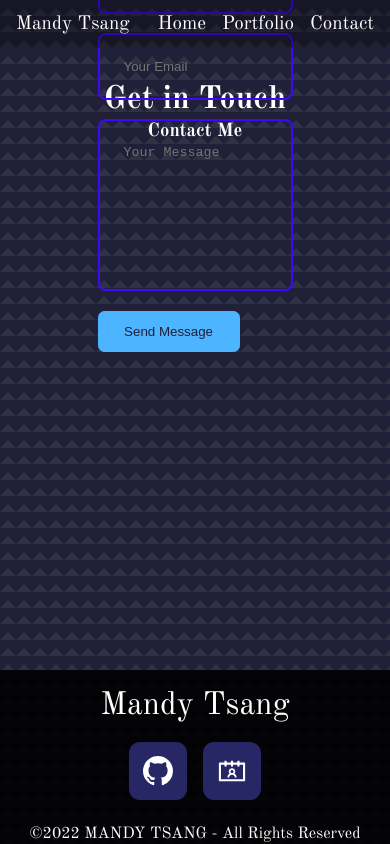
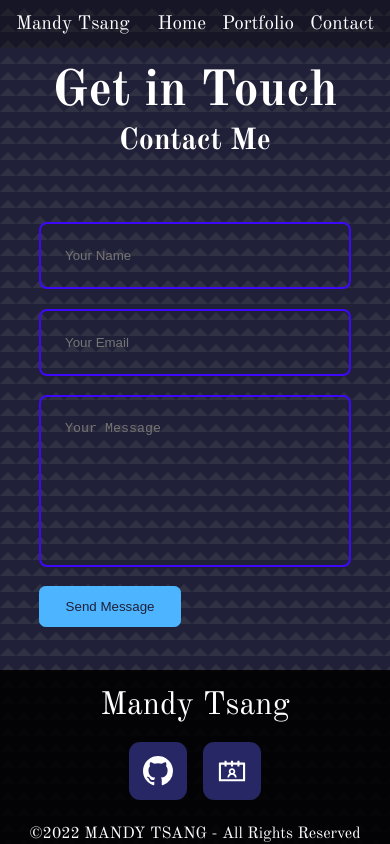
Before and after one commit to MANDYTSANG007/MT-portfolio, a React (Create React App) app: page /Contact in a window 390 px wide. Built offline with nearby package versions, Linux system fonts and the light colour scheme; a web font is replaced by a local one.

Commit message:
add media queries in contact component

```diff
--- a/src/components/contact/contact.css
+++ b/src/components/contact/contact.css
@@ -37,14 +37,39 @@ input, textarea {
 
 /************ media queries (medium devices) ************/
 @media screen and (max-width: 1024px) {
+    .contact__section {
+        margin-top: -20%;
+        padding-bottom: 5rem;
+        position: absolute;
+    }
+
+    .contact__title {
+        font-size: 50px;
+    }
+
+    h3 {
+        font-size: 30px;
+    }
+    .contact__container {
+        width: 80%;
+    }
+
     form {
-        margin-top: -50%;
+        margin-top: 20%;
     }
 }
 
-/************ media queries (medium devices) ************/
+/************ media queries (small devices) ************/
 @media screen and (max-width: 600px) {
+    .contact__section {
+        padding-bottom: 5rem;
+    }
+
+    .contact__container {
+        width: 80%;
+    }
+
     form {
-        margin-top: -100%;
+        margin-top: 20%;
     }
 }
```
